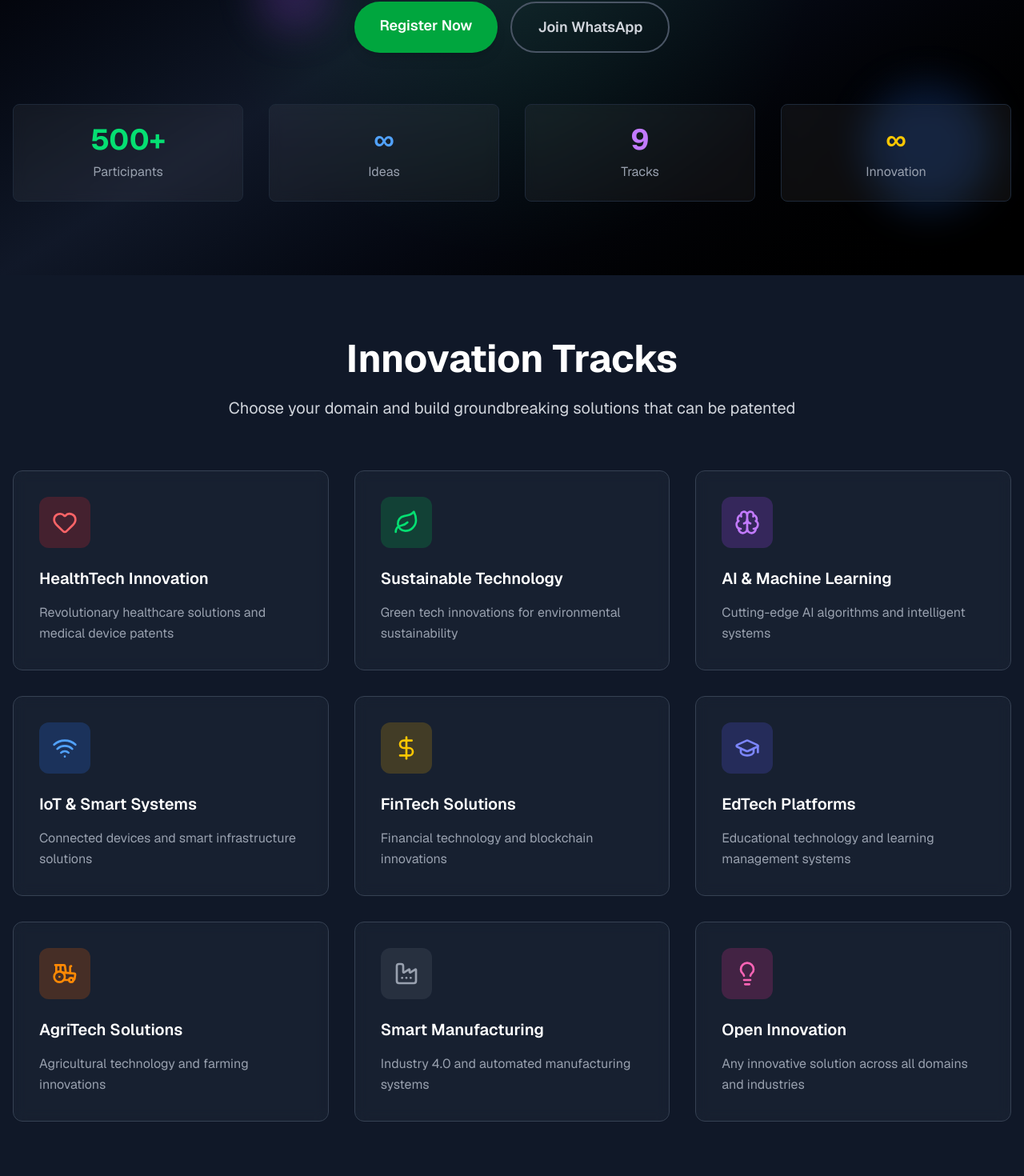
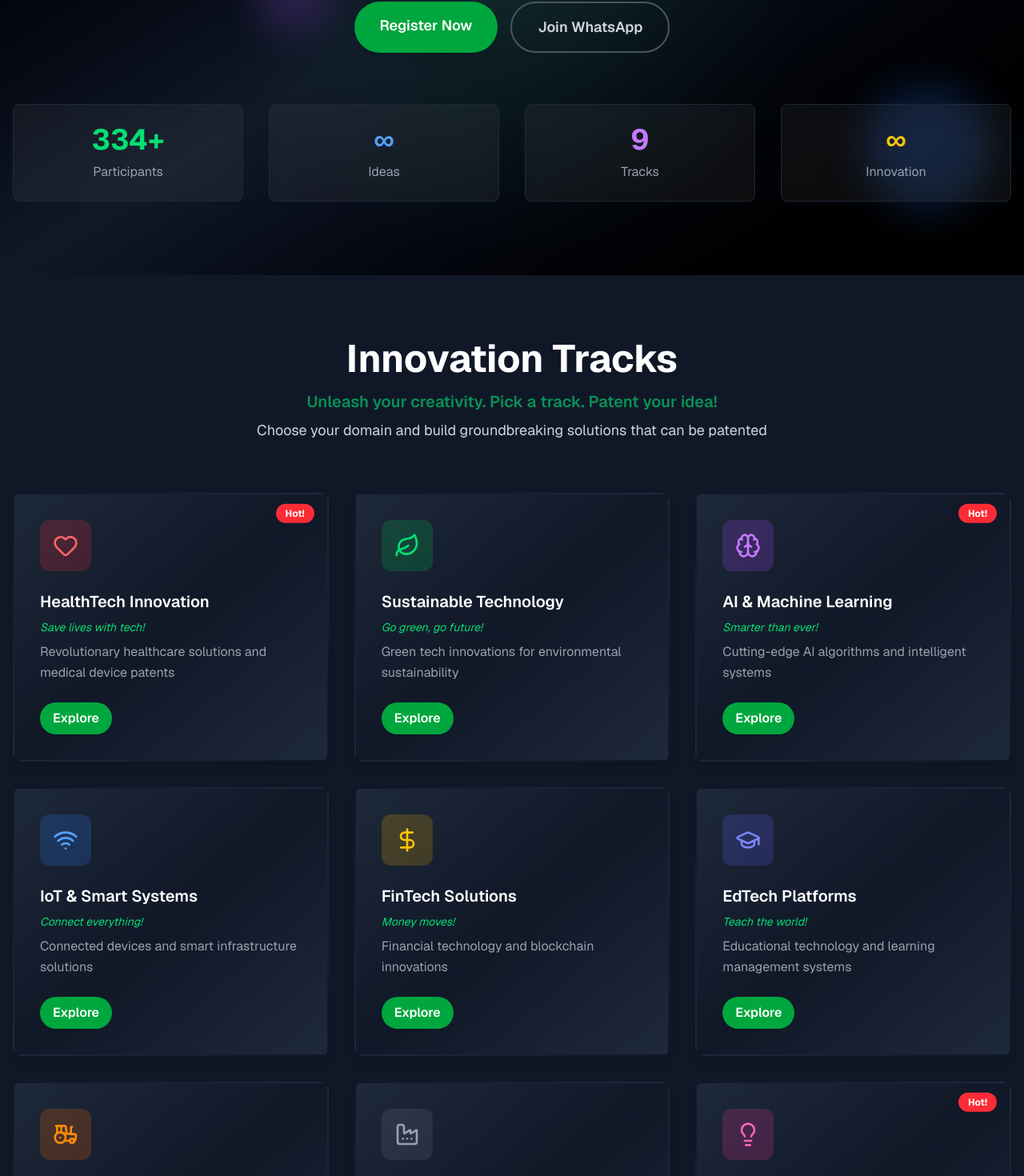
Before and after one commit to SciFi-Innovation-Club/Patent-A-Thon, a Next.js app: page / in a window 1280 px wide. Shown: the part 456-1926 px from the top of the page at 80% size. Built offline with nearby package versions, Linux system fonts and the light colour scheme.

Commit message:
Enhance Header and InnovationTracks UI/UX
Added an animated participant counter to the Header that starts when visible. Improved InnovationTracks with taglines, 'Hot!' badges for select tracks, and an 'Explore' button for better engagement and visual appeal.

```diff
--- a/src/components/Header.js
+++ b/src/components/Header.js
@@ -1,10 +1,51 @@
 'use client';
 
 import { Calendar, Clock, MapPin } from 'lucide-react';
+import { useEffect, useState } from "react";
 
 const Header = () => {
+  // Animated counter hook
+
+  function useCountUp(to, duration = 2000) {
+    const [count, setCount] = useState(0);
+    useEffect(() => {
+      let start = 0;
+      const end = parseInt(to, 10);
+      if (start === end) return;
+      let incrementTime = Math.floor(duration / end);
+      const timer = setInterval(() => {
+        start += 1;
+        setCount(start);
+        if (start === end) clearInterval(timer);
+      }, incrementTime);
+      return () => clearInterval(timer);
+    }, [to, duration]);
+    return count;
+  }
+
+  // Only start counting when header is visible
+  const [startCount, setStartCount] = useState(false);
+
+  useEffect(() => {
+    const handleScroll = () => {
+      const header = document.getElementById('main-header');
+      if (header) {
+        const rect = header.getBoundingClientRect();
+        if (rect.top < window.innerHeight && rect.bottom > 0) {
+          setStartCount(true);
+        }
+      }
+    };
+    window.addEventListener('scroll', handleScroll);
+    // Check on mount in case already visible
+    handleScroll();
+    return () => window.removeEventListener('scroll', handleScroll);
+  }, []);
+
+  const participants = useCountUp(startCount ? 500 : 0, 10000);
+
   return (
-    <header className="min-h-screen bg-black text-white relative overflow-hidden">
+    <header id="main-header" className="min-h-screen bg-black text-white relative overflow-hidden">
       {/* Background Pattern */}
       <div className="absolute inset-0 bg-gradient-to-br from-black via-gray-900 to-black">
         <div className="absolute inset-0 bg-[radial-gradient(circle_at_50%_50%,rgba(34,197,94,0.1),transparent_50%)]"></div>
@@ -83,7 +124,7 @@ const Header = () => {
 
           <div className="grid grid-cols-2 lg:grid-cols-4 gap-8 text-center">
             <div className="bg-white/5 backdrop-blur-sm rounded-lg p-6 border border-gray-800">
-              <div className="text-3xl lg:text-4xl font-bold text-green-400 mb-2">500+</div>
+              <div className="text-3xl lg:text-4xl font-bold text-green-400 mb-2">{participants}+</div>
               <div className="text-gray-400 text-sm lg:text-base">Participants</div>
             </div>
             <div className="bg-white/5 backdrop-blur-sm rounded-lg p-6 border border-gray-800">
--- a/src/components/InnovationTracks.js
+++ b/src/components/InnovationTracks.js
@@ -62,29 +62,48 @@ const InnovationTracks = () => {
     <section id="tracks" className="py-20 bg-gray-900">
       <div className="max-w-7xl mx-auto px-4">
         <div className="text-center mb-16">
-          <h2 className="text-4xl md:text-5xl font-bold text-white mb-6">Innovation Tracks</h2>
-          <p className="text-xl text-gray-300 max-w-3xl mx-auto">
+          <h2 className="text-4xl md:text-5xl font-bold text-white mb-4">Innovation Tracks</h2>
+          <p className="text-xl text-green-400 font-semibold mb-2 animate-pulse">Unleash your creativity. Pick a track. Patent your idea!</p>
+          <p className="text-lg text-gray-300 max-w-3xl mx-auto">
             Choose your domain and build groundbreaking solutions that can be patented
           </p>
         </div>
-
         <div className="grid grid-cols-1 md:grid-cols-2 lg:grid-cols-3 gap-8">
           {tracks.map((track, index) => {
             const IconComponent = track.icon;
+            // Add fun taglines
+            const taglines = [
+              "Save lives with tech!",
+              "Go green, go future!",
+              "Smarter than ever!",
+              "Connect everything!",
+              "Money moves!",
+              "Teach the world!",
+              "Grow smarter!",
+              "Automate the future!",
+              "Break all boundaries!"
+            ];
+            // Hot badge for select tracks
+            const hotTracks = [0, 2, 8];
             return (
               <div
                 key={index}
-                className="bg-gray-800/50 backdrop-blur-sm rounded-xl p-8 border border-gray-700 hover:border-gray-600 hover:bg-gray-800/70 transition-all duration-300 group"
+                className="bg-gradient-to-br from-gray-800 via-gray-900 to-gray-800 rounded-xl p-8 border-2 border-transparent hover:border-green-400 shadow-lg hover:shadow-green-500/30 transition-all duration-300 group relative"
               >
-                <div className={`w-16 h-16 rounded-xl ${track.color} flex items-center justify-center mb-6 group-hover:scale-110 transition-transform duration-300`}>
+                {hotTracks.includes(index) && (
+                  <span className="absolute top-4 right-4 bg-red-500 text-white text-xs font-bold px-3 py-1 rounded-full shadow animate-bounce">Hot!</span>
+                )}
+                <div className={`w-16 h-16 rounded-xl ${track.color} flex items-center justify-center mb-6 group-hover:scale-125 group-hover:rotate-12 transition-transform duration-300`}>
                   <IconComponent className="w-8 h-8" />
                 </div>
-                <h3 className="text-xl font-semibold text-white mb-4 group-hover:text-green-400 transition-colors">
+                <h3 className="text-xl font-semibold text-white mb-2 group-hover:text-green-400 transition-colors">
                   {track.title}
                 </h3>
-                <p className="text-gray-400 leading-relaxed">
+                <p className="text-green-400 text-sm mb-2 italic">{taglines[index]}</p>
+                <p className="text-gray-400 leading-relaxed mb-4">
                   {track.description}
                 </p>
+                <button className="mt-2 px-4 py-2 bg-green-600 text-white rounded-full font-semibold shadow hover:bg-green-700 transition-all">Explore</button>
               </div>
             );
           })}
```
